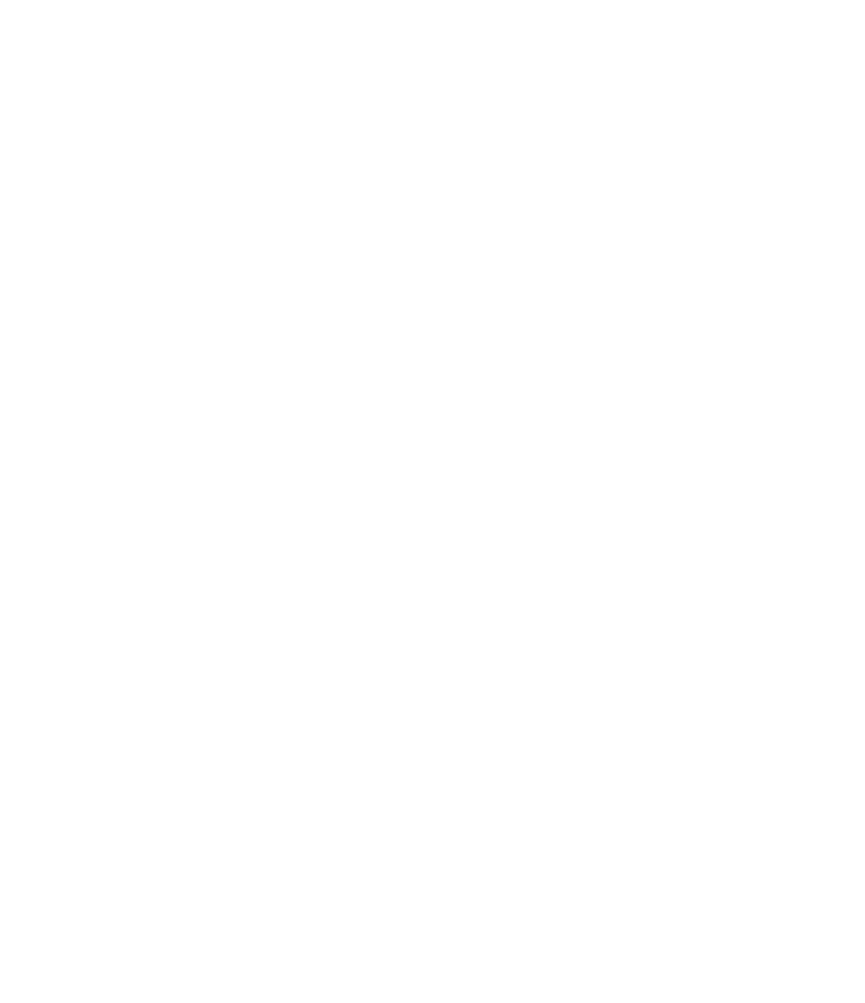
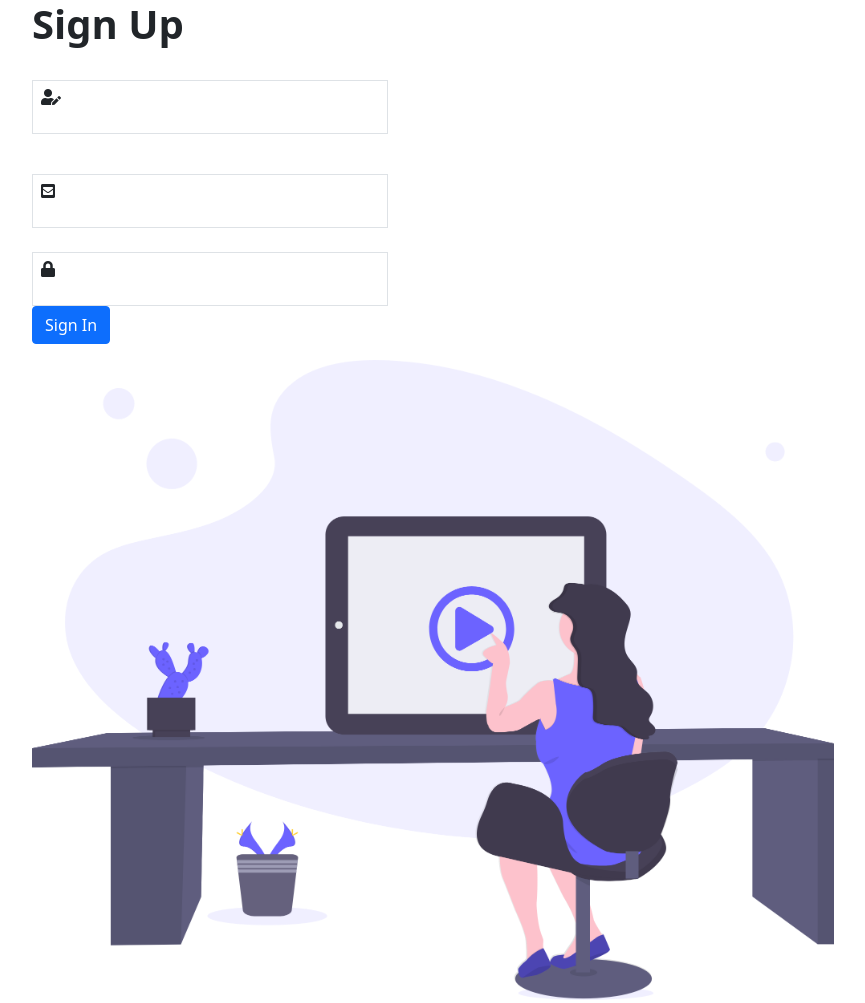
Before and after one commit to Diamond-T/MainProject, a plain HTML site: page signup.html in a window 1280 px wide. Shown: the whole page, without its empty margins (50-915 px from the left). Before the commit the page ends 800 px from the top, so only its background shows below. Drawn offline with nearby package versions, Linux system fonts and the light colour scheme.

Commit message:
sign up edits and main

```diff
--- a/main.css
+++ /dev/null
@@ -1,3 +0,0 @@
-#nav {
-
-}
--- a/signup.html
+++ b/signup.html
@@ -0,0 +1,63 @@
+<!DOCTYPE html>
+<html lang="en">
+<head>
+<meta charset="UTF-8">
+<meta name="viewport" content="width=device-width, initial-scale=1.0">
+<meta http-equiv="X-UA-Compatible" content="ie=edge">
+<meta name="Description" content="Enter your description here"/>
+<link rel="stylesheet" href="https://cdnjs.cloudflare.com/ajax/libs/twitter-bootstrap/5.0.1/css/bootstrap.min.css">
+<link rel="stylesheet" href="https://cdnjs.cloudflare.com/ajax/libs/font-awesome/5.15.3/css/all.min.css">
+<link rel="stylesheet" href="assets/css/main.css">
+<title>Sign Up</title>
+</head>
+<body>
+    <div class="container">
+        <div class="row">
+            <div class="col-4">
+                <h1><strong>Sign Up</h1></strong>
+                <form>
+
+
+                    <div class="mb-3">
+                    <label for="exampleInputEmail1" class="form-label"></label>
+                    <div class="d-flex p-2 bd-highlight border">
+                        <i class="fas fa-user-edit"></i>
+                        <input type="email" class="form-control border-0" id="exampleInputEmail1" aria-describedby="emailHelp">
+                    </div>
+                    </div>
+                    <div class="mb-3">
+                    <label for="exampleInputPassword1" class="form-label"></label>
+                    <div class="d-flex p-2 bd-highlight border">
+                        <i class="fas fa-envelope-square"></i>
+                    <input type="password" class="form-control border-0" id="exampleInputPassword1">
+                    </div>
+                    <div class="mb-3">
+                        <label for="exampleInputEmail1" class="form-label"></label>
+                        <div class="d-flex p-2 bd-highlight border">
+                        <i class="fas fa-lock"></i>
+                        <input type="email" class="form-control border-0" id="exampleInputEmail1" aria-describedby="emailHelp">
+
+                    </div>
+
+                    <button type="submit" class="btn btn-primary">Sign In</button>
+                </form>
+
+            </div>
+            <div class="col-6">
+                <img src="Group 10@2x.png" style="height: 80vh">
+
+            </div>
+        </div>
+
+
+    </div>
+
+
+
+
+
+
+<script src="https://cdnjs.cloudflare.com/ajax/libs/popper.js/2.9.2/umd/popper.min.js"></script>
+<script src="https://cdnjs.cloudflare.com/ajax/libs/twitter-bootstrap/5.0.1/js/bootstrap.min.js"></script>
+</body>
+</html>
```
Also changed, not shown: index.html (+28 -15 lines), Group 10@2x.png (added).
